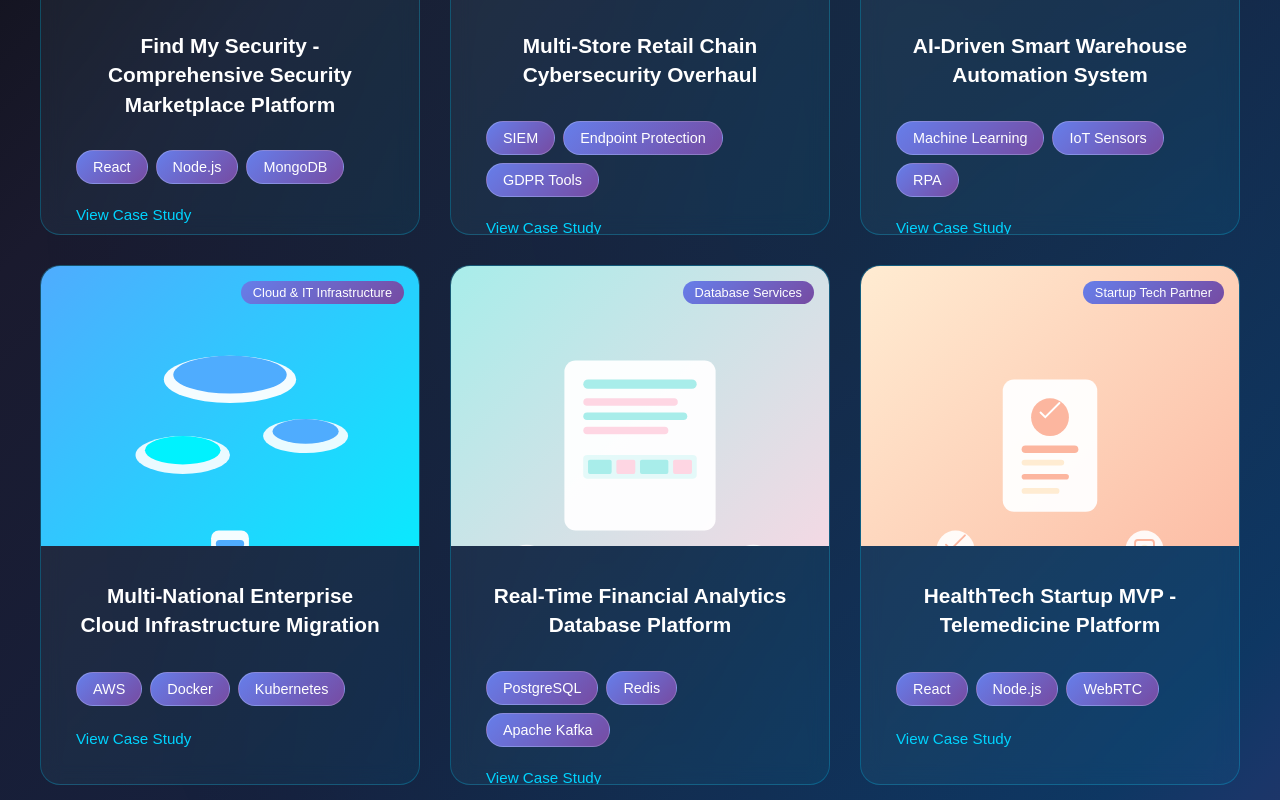
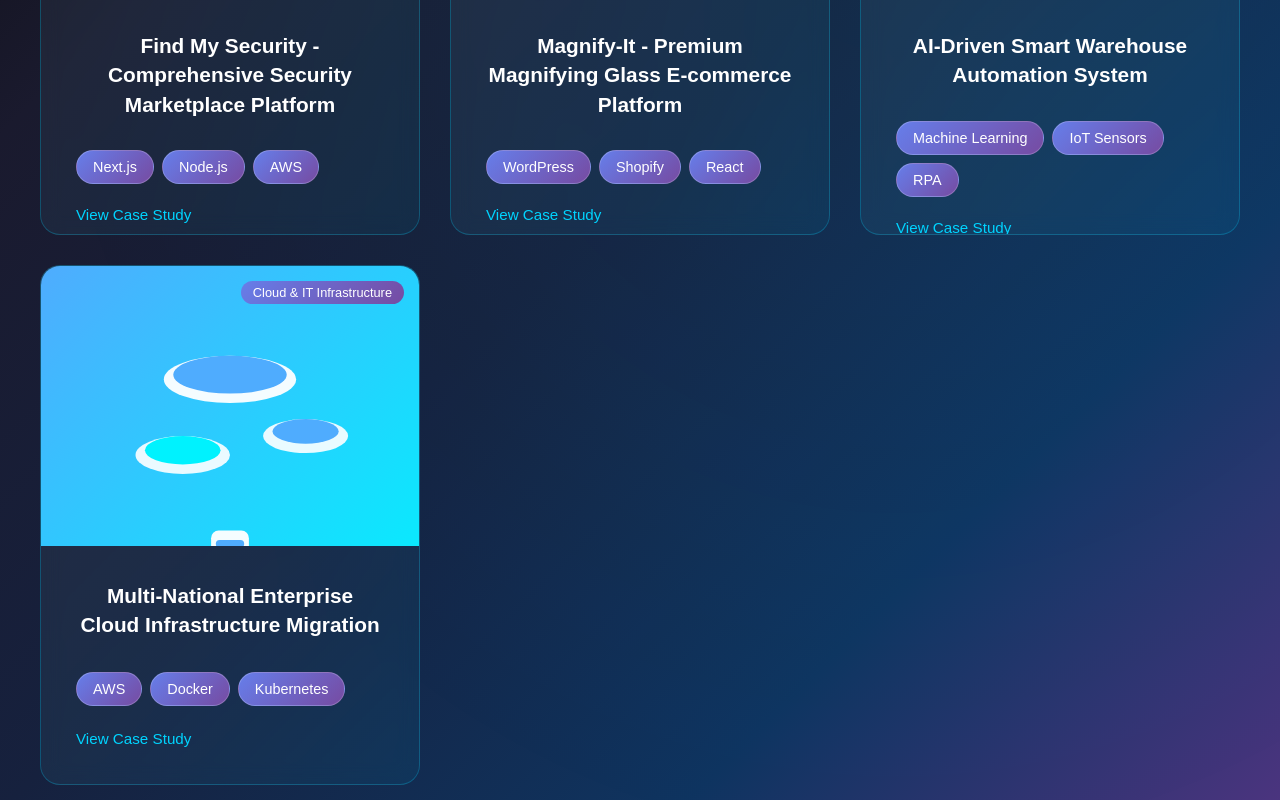
Before and after one commit to FindMySecurityUK/aurygentechnologies, a React (Create React App) app: page / in a window 1280 px wide. Shown: the part 4180-4980 px from the top of the page. Built offline with nearby package versions, Linux system fonts and the light colour scheme; no server answers.

Commit message:
case  studies chnage

```diff
--- a/src/components/CaseStudyDetail/CaseStudyDetail.js
+++ b/src/components/CaseStudyDetail/CaseStudyDetail.js
@@ -38,9 +38,9 @@
   return (
     <div className="case-study-detail-container">
       <div className="case-study-detail-header">
-        <button onClick={() => navigate('/')} className="back-button">
+        {/* <button onClick={() => navigate('/')} className="back-button">
           ← Back to Home
-        </button>
+        </button> */}
       </div>
 
       <div className="case-study-detail-content">
--- a/src/data/caseStudies.json
+++ b/src/data/caseStudies.json
@@ -7,20 +7,20 @@
       "image": "/assets/findMySecurity.jpeg",
       "link": "#software-development",
       "category": "Software Development",
-      "technologies": ["React", "Node.js", "MongoDB", "Stripe", "Google Maps API"],
-      "duration": "7 months",
+      "technologies": ["Next.js", "Node.js", "AWS", "Stripe", "Google Maps API"],
+      "duration": "3 months",
       "client": "Find My Security Ltd"
     },
     {
-      "id": "retail-chain-cybersecurity",
-      "title": "Multi-Store Retail Chain Cybersecurity Overhaul",
-      "description": "Implemented comprehensive cybersecurity solutions for a major UK retail chain, protecting 150+ stores with advanced threat detection, employee training programmes, and GDPR compliance frameworks, reducing security incidents by 85%.",
-      "image": "<svg viewBox='0 0 400 400' xmlns='http://www.w3.org/2000/svg'><defs><linearGradient id='grad1' x1='0%' y1='0%' x2='100%' y2='100%'><stop offset='0%' style='stop-color:#667eea;stop-opacity:1' /><stop offset='100%' style='stop-color:#764ba2;stop-opacity:1' /></linearGradient></defs><rect width='400' height='400' fill='url(#grad1)'/><circle cx='200' cy='150' r='50' fill='white' opacity='0.95'/><path d='M175 140 L190 155 L225 120' stroke='#667eea' stroke-width='4' fill='none' stroke-linecap='round'/><rect x='160' y='220' width='80' height='60' rx='8' fill='white' opacity='0.9'/><circle cx='180' cy='240' r='8' fill='#764ba2'/><circle cx='220' cy='240' r='8' fill='#667eea'/><rect x='170' y='255' width='50' height='4' rx='2' fill='#764ba2'/><rect x='170' y='265' width='40' height='4' rx='2' fill='#667eea'/><circle cx='100' cy='320' r='30' fill='white' opacity='0.8'/><rect x='85' y='305' width='30' height='30' rx='4' fill='none' stroke='#667eea' stroke-width='3'/><circle cx='100' cy='320' r='8' fill='#764ba2'/><circle cx='300' cy='320' r='30' fill='white' opacity='0.8'/><path d='M285 310 L295 320 L315 300' stroke='#667eea' stroke-width='3' fill='none' stroke-linecap='round'/></svg>",
-      "link": "#cybersecurity-solutions",
-      "category": "Cybersecurity Solutions",
-      "technologies": ["SIEM", "Endpoint Protection", "GDPR Tools", "Security Training"],
-      "duration": "9 months",
-      "client": "British Retail Group PLC"
+      "id": "magnify-it-ecommerce",
+      "title": "Magnify-It - Premium Magnifying Glass E-commerce Platform",
+      "description": "Developed a sophisticated e-commerce platform for Magnify-It, specializing in high-end and regular magnifying glasses for men and women, featuring advanced product filtering, detailed specifications, and seamless shopping experience with integrated payment solutions.",
+      "image": "/assets/magnoofy-it-logo.png",
+      "link": "#e-commerce-development",
+      "category": "E-commerce Development",
+      "technologies": ["WordPress", "Shopify", "React", "Node.js"],
+      "duration": "2 months",
+      "client": "Magnify-It Ltd"
     },
     {
       "id": "smart-warehouse-automation",
@@ -43,39 +43,6 @@
       "technologies": ["AWS", "Docker", "Kubernetes", "Terraform", "Jenkins"],
       "duration": "14 months",
       "client": "Global Manufacturing Corp"
-    },
-    {
-      "id": "financial-database-analytics",
-      "title": "Real-Time Financial Analytics Database Platform",
-      "description": "Built a high-performance database solution for a leading investment firm, processing millions of transactions daily with real-time analytics, regulatory reporting, and advanced risk management capabilities, improving decision-making speed by 300%.",
-      "image": "<svg viewBox='0 0 400 400' xmlns='http://www.w3.org/2000/svg'><defs><linearGradient id='grad4' x1='0%' y1='0%' x2='100%' y2='100%'><stop offset='0%' style='stop-color:#a8edea;stop-opacity:1' /><stop offset='100%' style='stop-color:#fed6e3;stop-opacity:1' /></linearGradient></defs><rect width='400' height='400' fill='url(#grad4)'/><rect x='120' y='100' width='160' height='180' rx='12' fill='white' opacity='0.95'/><rect x='140' y='120' width='120' height='10' rx='5' fill='#a8edea'/><rect x='140' y='140' width='100' height='8' rx='4' fill='#fed6e3'/><rect x='140' y='155' width='110' height='8' rx='4' fill='#a8edea'/><rect x='140' y='170' width='90' height='8' rx='4' fill='#fed6e3'/><rect x='140' y='200' width='120' height='25' rx='4' fill='#a8edea' opacity='0.3'/><rect x='145' y='205' width='25' height='15' rx='2' fill='#a8edea'/><rect x='175' y='205' width='20' height='15' rx='2' fill='#fed6e3'/><rect x='200' y='205' width='30' height='15' rx='2' fill='#a8edea'/><rect x='235' y='205' width='20' height='15' rx='2' fill='#fed6e3'/><circle cx='80' cy='320' r='25' fill='white' opacity='0.9'/><path d='M65 310 L75 320 L95 300' stroke='#a8edea' stroke-width='3' fill='none'/><circle cx='320' cy='320' r='25' fill='white' opacity='0.9'/><rect x='305' y='305' width='30' height='30' rx='4' fill='none' stroke='#fed6e3' stroke-width='3'/><circle cx='320' cy='320' r='6' fill='#a8edea'/></svg>",
-      "link": "#database-services",
-      "category": "Database Services",
-      "technologies": ["PostgreSQL", "Redis", "Apache Kafka", "Elasticsearch", "Grafana"],
-      "duration": "8 months",
-      "client": "City Investment Partners"
-    },
-    {
-      "id": "healthtech-startup-mvp",
-      "title": "HealthTech Startup MVP - Telemedicine Platform",
-      "description": "Developed a comprehensive telemedicine platform for a UK healthtech startup, enabling secure video consultations, prescription management, and patient records integration, helping secure £1.5M seed funding and achieving 5,000+ registered users.",
-      "image": "<svg viewBox='0 0 400 400' xmlns='http://www.w3.org/2000/svg'><defs><linearGradient id='grad5' x1='0%' y1='0%' x2='100%' y2='100%'><stop offset='0%' style='stop-color:#ffecd2;stop-opacity:1' /><stop offset='100%' style='stop-color:#fcb69f;stop-opacity:1' /></linearGradient></defs><rect width='400' height='400' fill='url(#grad5)'/><rect x='150' y='120' width='100' height='140' rx='12' fill='white' opacity='0.95'/><circle cx='200' cy='160' r='20' fill='#fcb69f'/><path d='M190 155 L195 160 L210 145' stroke='white' stroke-width='2' fill='none' stroke-linecap='round'/><rect x='170' y='190' width='60' height='8' rx='4' fill='#fcb69f'/><rect x='170' y='205' width='45' height='6' rx='3' fill='#ffecd2'/><rect x='170' y='220' width='50' height='6' rx='3' fill='#fcb69f'/><rect x='170' y='235' width='40' height='6' rx='3' fill='#ffecd2'/><circle cx='100' cy='300' r='20' fill='white' opacity='0.9'/><path d='M90 295 L95 300 L110 285' stroke='#fcb69f' stroke-width='2' fill='none' stroke-linecap='round'/><circle cx='300' cy='300' r='20' fill='white' opacity='0.9'/><rect x='290' y='290' width='20' height='20' rx='3' fill='none' stroke='#fcb69f' stroke-width='2'/><circle cx='300' cy='300' r='5' fill='#ffecd2'/><rect x='180' y='340' width='40' height='20' rx='4' fill='white' opacity='0.8'/><rect x='185' y='345' width='30' height='4' rx='2' fill='#fcb69f'/><rect x='185' y='352' width='25' height='3' rx='1' fill='#ffecd2'/></svg>",
-      "link": "#startup-tech-partner",
-      "category": "Startup Tech Partner",
-      "technologies": ["React", "Node.js", "WebRTC", "FHIR", "AWS"],
-      "duration": "6 months",
-      "client": "MediConnect Solutions"
-    },
-    {
-      "id": "customer-service-chatbot",
-      "title": "AI-Powered Customer Service Chatbot for E-commerce",
-      "description": "Implemented an intelligent chatbot system for a major UK e-commerce platform, handling 80% of customer inquiries automatically, reducing response times by 90%, and improving customer satisfaction scores by 35% whilst cutting support costs significantly.",
-      "image": "<svg viewBox='0 0 400 400' xmlns='http://www.w3.org/2000/svg'><defs><linearGradient id='grad6' x1='0%' y1='0%' x2='100%' y2='100%'><stop offset='0%' style='stop-color:#11998e;stop-opacity:1' /><stop offset='100%' style='stop-color:#38ef7d;stop-opacity:1' /></linearGradient></defs><rect width='400' height='400' fill='url(#grad6)'/><circle cx='200' cy='150' r='50' fill='white' opacity='0.95'/><circle cx='185' cy='140' r='8' fill='#11998e'/><circle cx='215' cy='140' r='8' fill='#11998e'/><path d='M175 165 Q200 180 225 165' stroke='#11998e' stroke-width='4' fill='none' stroke-linecap='round'/><rect x='120' y='220' width='160' height='80' rx='12' fill='white' opacity='0.9'/><rect x='140' y='240' width='120' height='8' rx='4' fill='#11998e'/><rect x='140' y='255' width='100' height='6' rx='3' fill='#38ef7d'/><rect x='140' y='270' width='110' height='6' rx='3' fill='#11998e'/><rect x='140' y='285' width='90' height='6' rx='3' fill='#38ef7d'/><circle cx='80' cy='340' r='25' fill='white' opacity='0.8'/><path d='M70 335 L75 340 L90 325' stroke='#11998e' stroke-width='3' fill='none'/><circle cx='320' cy='340' r='25' fill='white' opacity='0.8'/><circle cx='320' cy='340' r='12' fill='#38ef7d'/><circle cx='320' cy='340' r='6' fill='white'/></svg>",
-      "link": "#chatbots-virtual-assistants",
-      "category": "Chatbots & Virtual Assistants",
-      "technologies": ["Natural Language Processing", "Machine Learning", "Node.js", "MongoDB"],
-      "duration": "4 months",
-      "client": "ShopBritain Online"
     }
   ]
 }
```
Also changed, not shown: public/assets/magnofy-it-logo.png (added).
